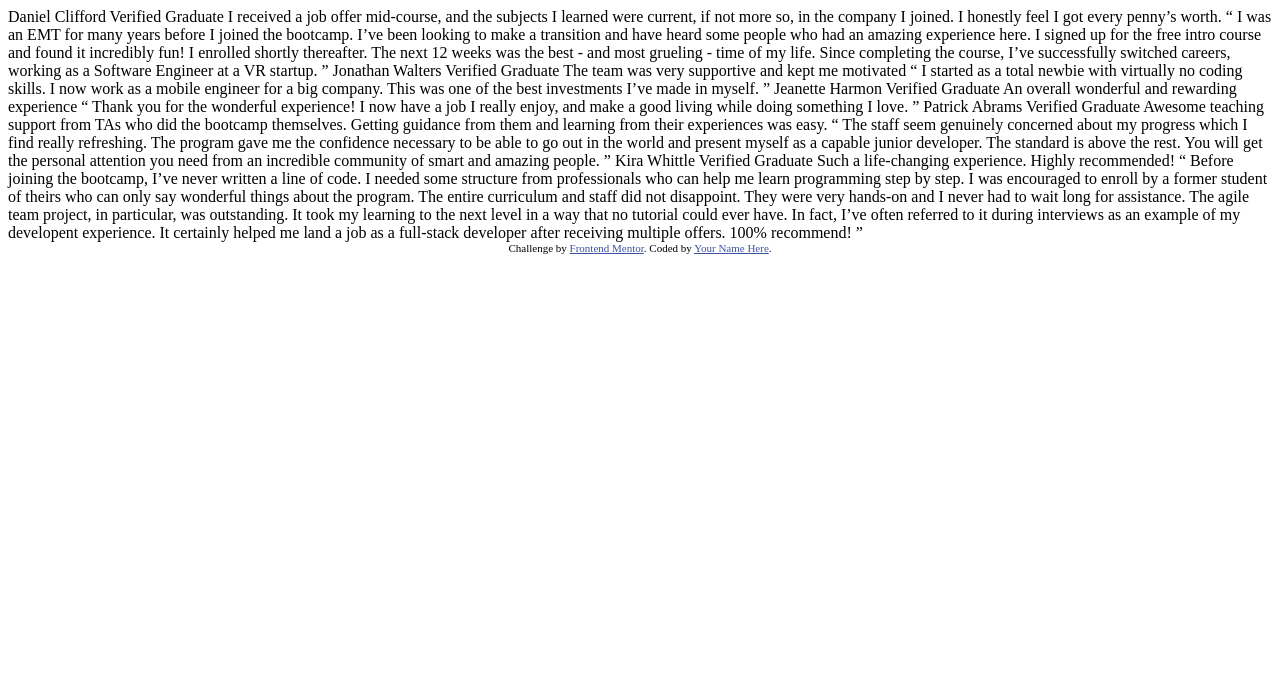
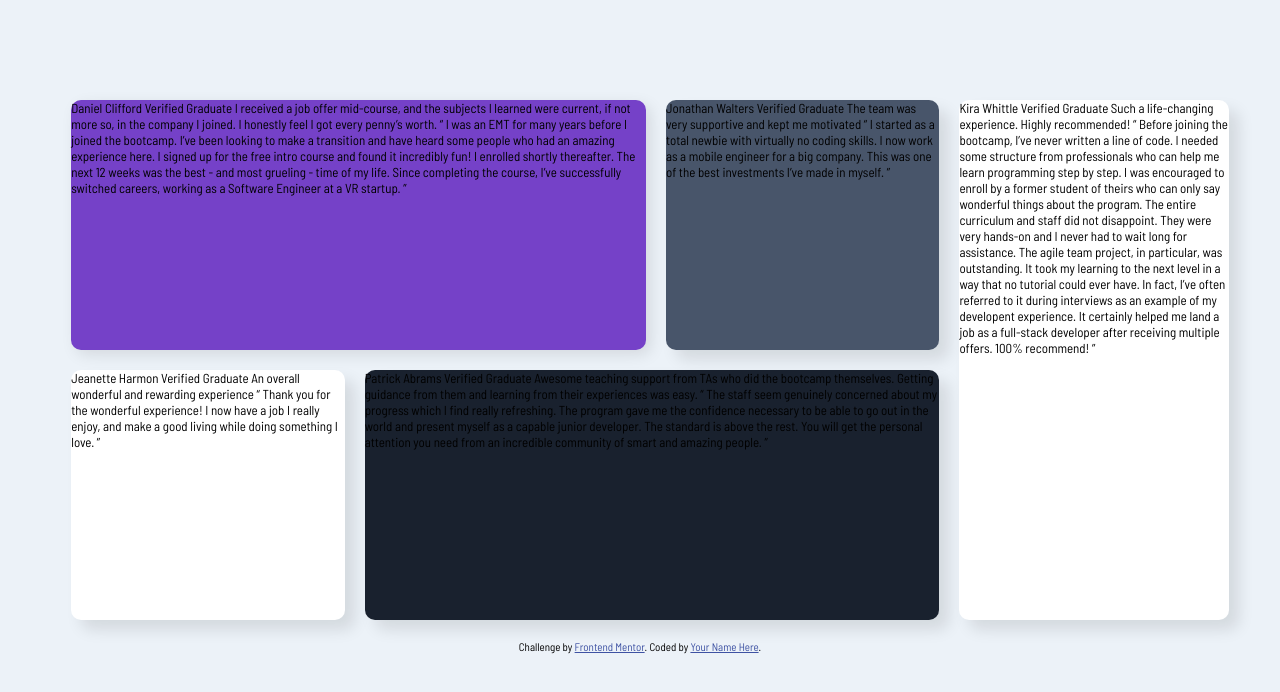
Before and after one commit to PaulAdetomiwa/testimonials-grid-section, a plain HTML site: page index.html in a window 1280 px wide. Drawn offline with Linux system fonts and the light colour scheme.

Commit message:
modified:   index.html

```diff
--- a/index.html
+++ b/index.html
@@ -4,12 +4,92 @@
   <meta charset="UTF-8">
   <meta name="viewport" content="width=device-width, initial-scale=1.0"> <!-- displays site properly based on user's device -->
 
+  <link href="https://fonts.googleapis.com/css2?family=Barlow+Semi+Condensed:ital,wght@0,100;0,200;0,300;0,400;0,500;0,600;0,700;0,800;0,900;1,100;1,200;1,300;1,400;1,500;1,600;1,700;1,800;1,900&display=swap" rel="stylesheet">
   <link rel="icon" type="image/png" sizes="32x32" href="./images/favicon-32x32.png">
 
-  <title>Frontend Mentor | [Challenge Name Here]</title>
+  <title>Frontend Mentor | Testimonials Grid Section</title>
 
   <!-- Feel free to remove these styles or customise in your own stylesheet 👍 -->
   <style>
+    body {
+      font-family: 'Barlow Semi Condensed', sans-serif;
+      font-size: 13px;
+      background-color: hsl(210, 46%, 95%);
+      max-height: 100vh;
+    }
+
+    .main {
+      width: 90%;
+      margin: 100px auto;
+      display: flex;
+      flex-direction: column;
+      gap: 20px;
+    }
+
+    .container {
+      width: calc(100% + 20px);
+      display: grid;
+      grid-template-columns: 75% auto;
+      gap: 20px;
+      height: 520px;
+    }
+
+    .first-half {
+
+      display: grid;
+      grid-template-rows: 250px auto;
+      gap: 20px;
+    }
+
+    .second-half {
+
+    }
+
+    .top {
+      width: 100%;
+      display: grid;
+      grid-template-columns: 66.2% auto;
+      gap: 20px;
+    }
+
+    .first-quarter {
+      border-radius: 10px;
+      background-color: hsl(263, 55%, 52%);
+      box-shadow: 5px 5px 15px rgba(0, 0, 0, 0.1);
+    }
+
+    .second-quarter {
+      border-radius: 10px;
+      background-color: hsl(217, 19%, 35%);
+      box-shadow: 10px 10px 15px rgba(0, 0, 0, 0.1);
+    }
+
+    .bottom {
+      width: 100%;
+      display: grid;
+      grid-template-columns: auto 66.2%;
+      gap: 20px;
+    }
+
+    .third-quarter {
+      border-radius: 10px;
+      background-color: hsl(0, 0%, 100%);
+      box-shadow: 10px 10px 15px rgba(0, 0, 0, 0.1);
+    }
+
+    .fourth-quarter {
+      border-radius: 10px;
+      background-color: hsl(219, 29%, 14%);
+      box-shadow: 10px 10px 15px rgba(0, 0, 0, 0.1);
+    }
+
+    .fifth {
+      border-radius: 10px;
+      background-color: hsl(0, 0%, 100%);
+      box-shadow: 10px 10px 15px rgba(0, 0, 0, 0.1);
+      height: 100%;
+    }
+
     .attribution {
       font-size: 11px;
       text-align: center;
@@ -18,13 +98,14 @@
     .attribution a {
       color: hsl(228, 45%, 44%);
     }
-
-    body {
-
-    }
   </style>
 </head>
 <body>
+  <div class="main">
+    <div class="container">
+      <div class="first-half">
+        <div class="top">
+          <div class="first-quarter">
             Daniel Clifford
             Verified Graduate
 
@@ -36,7 +117,8 @@
             for the free intro course and found it incredibly fun! I enrolled shortly thereafter.
             The next 12 weeks was the best - and most grueling - time of my life. Since completing
             the course, I’ve successfully switched careers, working as a Software Engineer at a VR startup. ”
-
+          </div>
+          <div class="second-quarter">
             Jonathan Walters
             Verified Graduate
 
@@ -44,7 +126,10 @@
 
             “ I started as a total newbie with virtually no coding skills. I now work as a mobile engineer
             for a big company. This was one of the best investments I’ve made in myself. ”
-
+          </div>
+        </div>
+        <div class="bottom">
+          <div class="third-quarter">
             Jeanette Harmon
             Verified Graduate
 
@@ -52,7 +137,8 @@
 
             “ Thank you for the wonderful experience! I now have a job I really enjoy, and make a good living
             while doing something I love. ”
-
+          </div>
+          <div class="fourth-quarter">
             Patrick Abrams
             Verified Graduate
 
@@ -63,7 +149,11 @@
             gave me the confidence necessary to be able to go out in the world and present myself as a capable
             junior developer. The standard is above the rest. You will get the personal attention you need from
             an incredible community of smart and amazing people. ”
-
+          </div>
+        </div>
+      </div>
+      <div class="second-half">
+        <div class="fifth">
           Kira Whittle
           Verified Graduate
 
@@ -77,10 +167,13 @@
           could ever have. In fact, I’ve often referred to it during interviews as an example of my developent
           experience. It certainly helped me land a job as a full-stack developer after receiving multiple offers.
           100% recommend! ”
-
+        </div>
+      </div>
+    </div>
     <div class="attribution">
       Challenge by <a href="https://www.frontendmentor.io?ref=challenge" target="_blank">Frontend Mentor</a>.
       Coded by <a href="#">Your Name Here</a>.
     </div>
+  </div>
 </body>
 </html>
```
Lines whose indentation alone changed are shown as unchanged.
